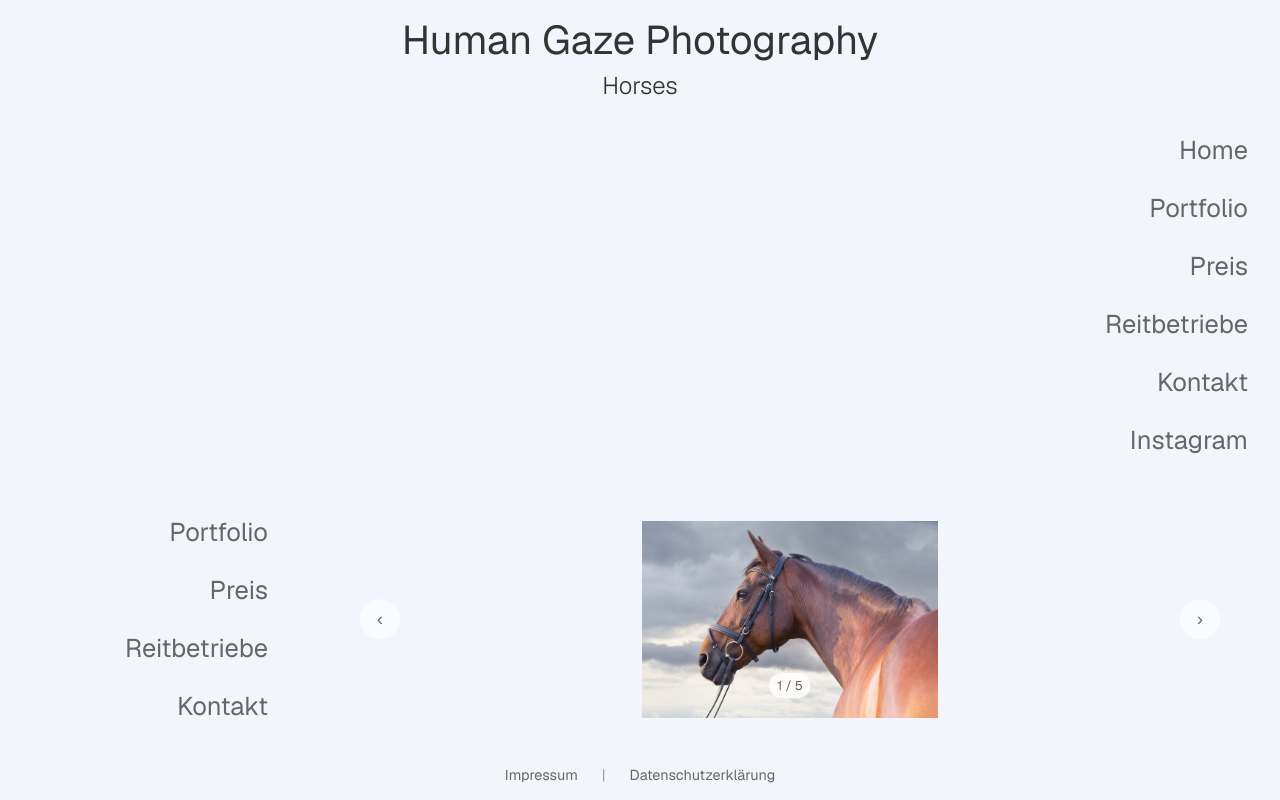
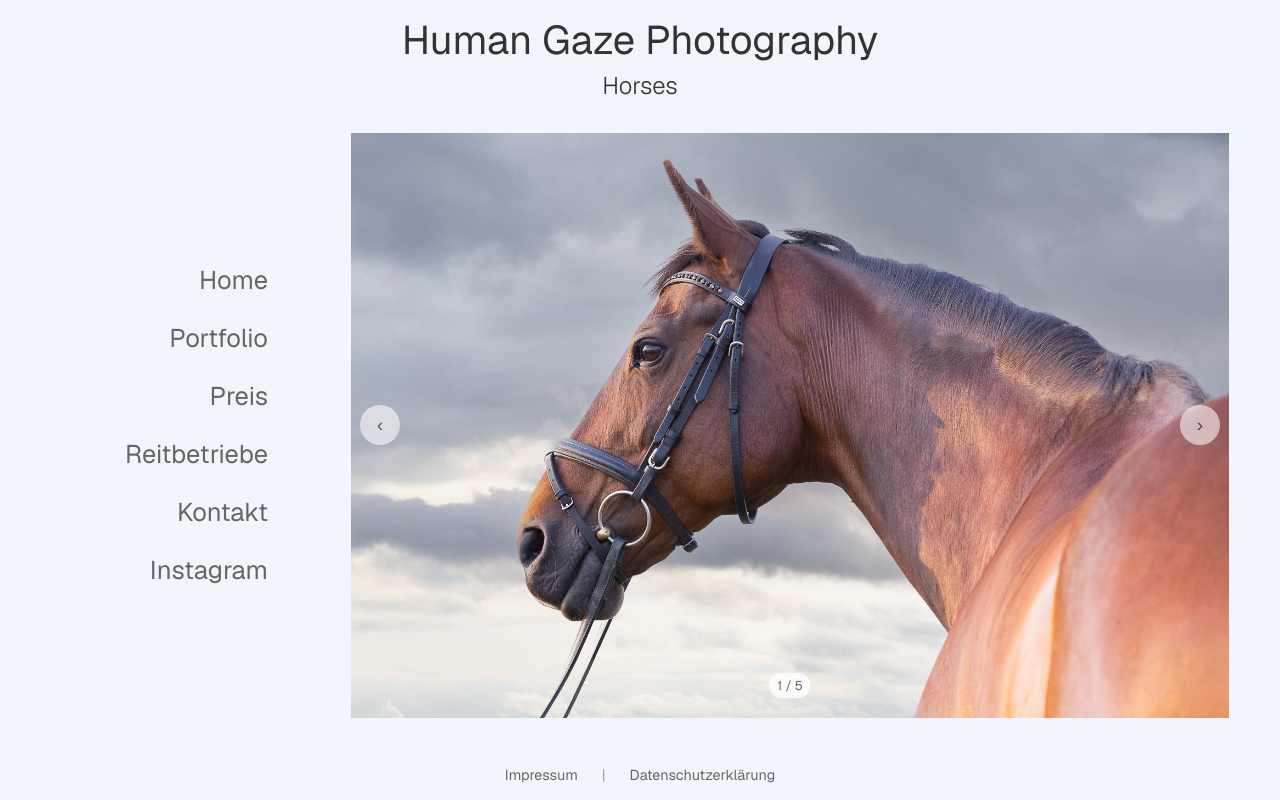
Before and after one commit to edjafarov/horsey_humangaze, a Next.js app: page / in a window 1280 px wide. Built offline with nearby package versions, Linux system fonts and the light colour scheme.

Commit message:
Add MobileMenuWrapper to Header component for responsive display of Menu on smaller screens

```diff
--- a/app/components/Header.tsx
+++ b/app/components/Header.tsx
@@ -94,6 +94,14 @@ const HamburgerButton = styled.button`
   }
 `;
 
+const MobileMenuWrapper = styled.div`
+  display: none;
+
+  @media (max-width: 768px) {
+    display: block;
+  }
+`;
+
 export default function Header() {
   const [isMenuOpen, setIsMenuOpen] = useState(false);
 
@@ -119,7 +127,9 @@ export default function Header() {
           <span></span>
         </HamburgerButton>
       </HeaderContainer>
-      <Menu isOpen={isMenuOpen} onClose={() => setIsMenuOpen(false)} />
+      <MobileMenuWrapper>
+        <Menu isOpen={isMenuOpen} onClose={() => setIsMenuOpen(false)} />
+      </MobileMenuWrapper>
     </>
   );
 }
```
